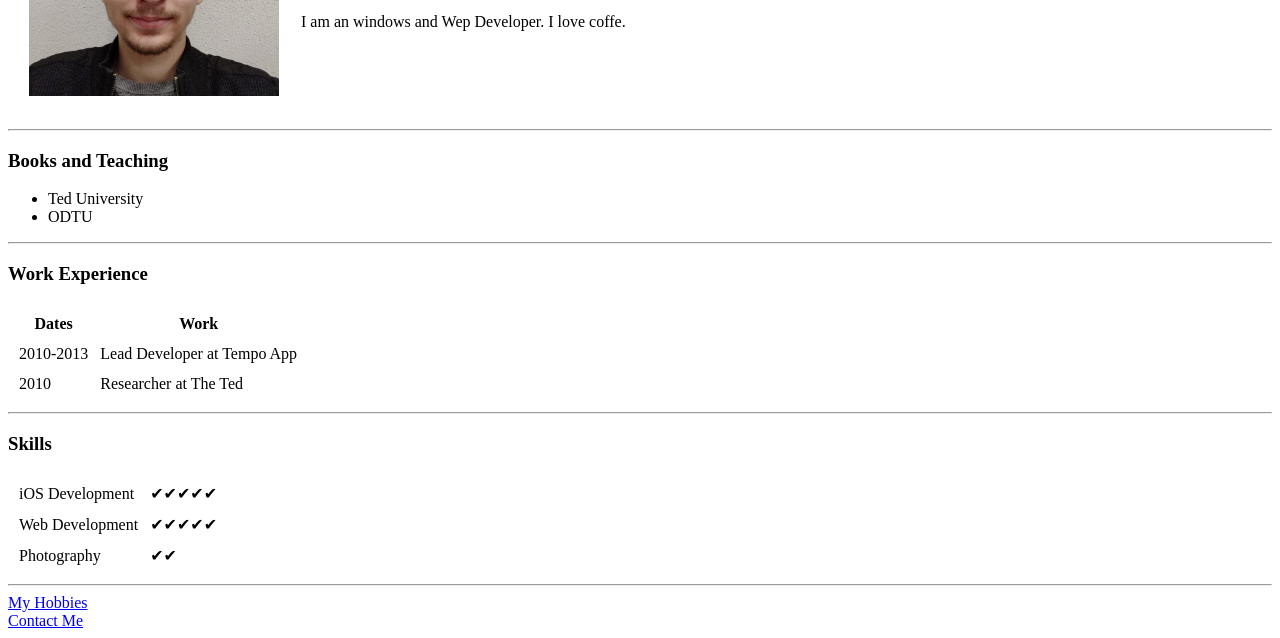
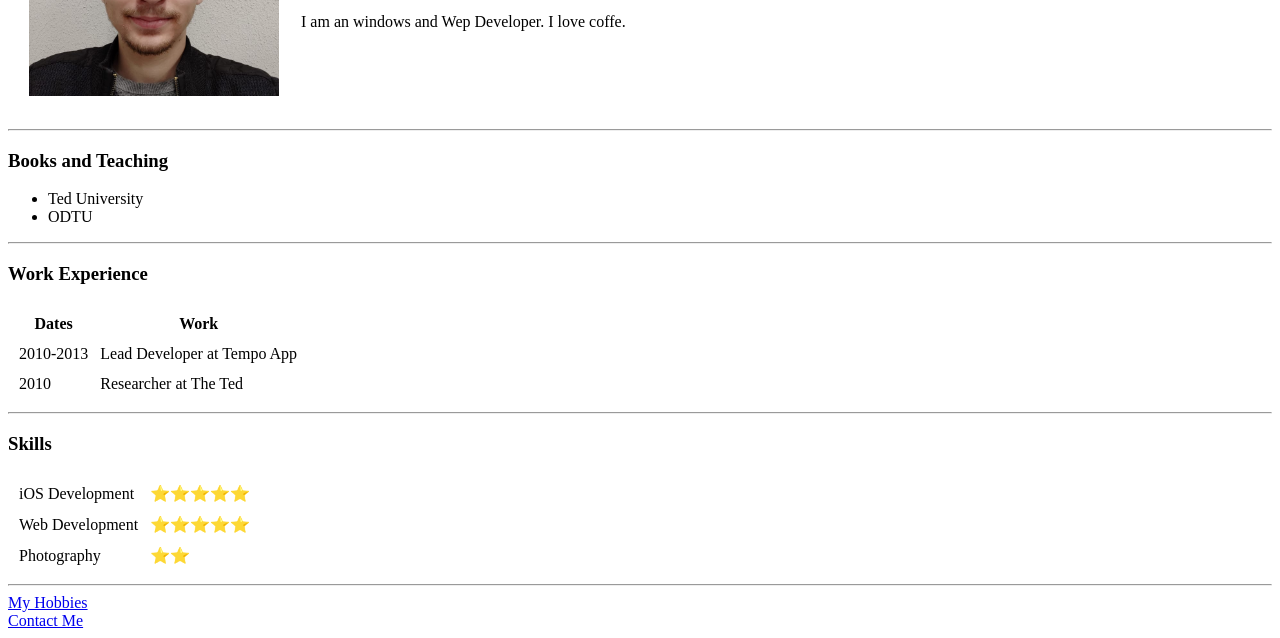
Before and after one commit to elieyi/cv, a plain HTML site: page index.html in a window 1280 px wide. Shown: the part 183-821 px from the top of the page. Drawn offline with Linux system fonts and the light colour scheme.

Commit message:
Add files via upload

```diff
--- a/index.html
+++ b/index.html
@@ -53,15 +53,15 @@
       <table cellspacing="10">
         <tr>
           <td>iOS Development</td>
-          <td>✔✔✔✔✔</td>
+          <td>⭐️⭐️⭐️⭐️⭐️</td>
         </tr>
         <tr>
           <td>Web Development</td>
-          <td>✔✔✔✔✔</td>
+          <td>⭐️⭐️⭐️⭐️⭐️</td>
         </tr>
         <tr>
           <td>Photography</td>
-          <td>✔✔</td>
+          <td>⭐️⭐️</td>
         </tr>
       </table>
 
```
